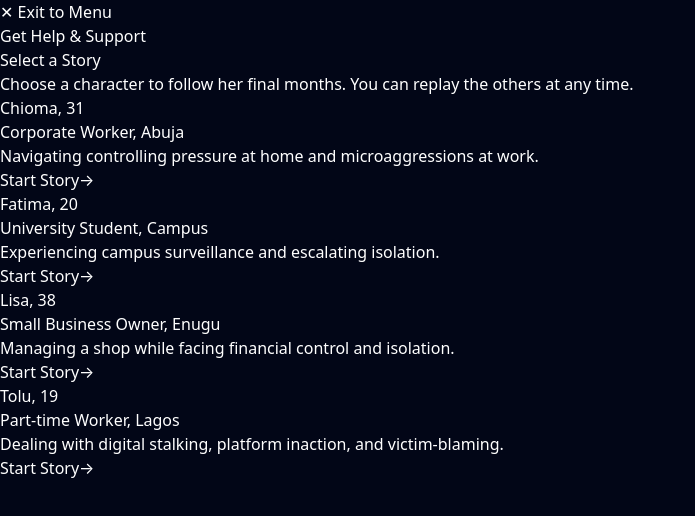
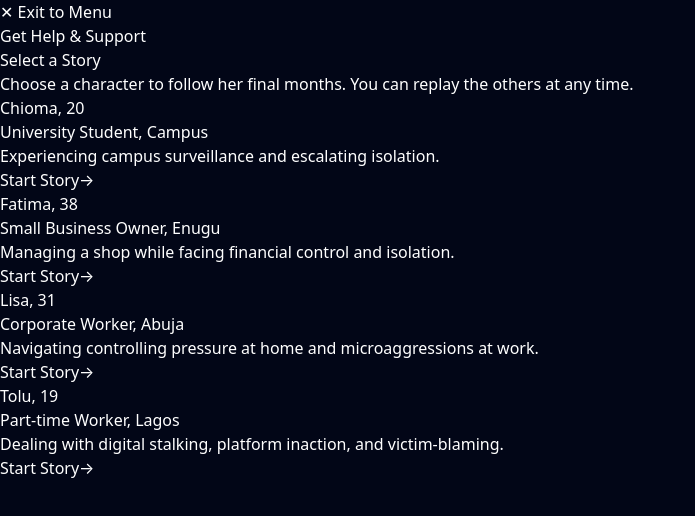
Before and after one commit to ChinenyeOguadinma/femicide-awareness, a Next.js app: page /choose in a window 1280 px wide. Shown: the top 516 px of the page, without its empty margins (0-695 px from the left). Built offline with nearby package versions, Linux system fonts and the light colour scheme.

Commit message:
Update page.tsx

```diff
--- a/app/choose/page.tsx
+++ b/app/choose/page.tsx
@@ -1,9 +1,10 @@
 'use client';
 import Link from 'next/link';
 import { useGameStore } from '@/store/useGameStore';
+import { CharacterId } from '@/types/story';
 
 interface CharacterOption {
-  id: 'fatima' | 'chioma' | 'lisa' | 'tolu';
+  id: CharacterId;
   name: string;
   age: number;
   setting: string;
@@ -14,23 +15,23 @@ const characters: CharacterOption[] = [
   {
     id: 'chioma',
     name: 'Chioma',
-    age: 31,
-    setting: 'Corporate Worker, Abuja',
-    blurb: 'Navigating controlling pressure at home and microaggressions at work.',
-  },
-  {
-    id: 'fatima',
-    name: 'Fatima',
     age: 20,
     setting: 'University Student, Campus',
     blurb: 'Experiencing campus surveillance and escalating isolation.',
   },
   {
-    id: 'lisa',
-    name: 'Lisa',
+    id: 'fatima',
+    name: 'Fatima',
     age: 38,
     setting: 'Small Business Owner, Enugu',
     blurb: 'Managing a shop while facing financial control and isolation.',
+  },
+  {
+    id: 'lisa',
+    name: 'Lisa',
+    age: 31,
+    setting: 'Corporate Worker, Abuja',
+    blurb: 'Navigating controlling pressure at home and microaggressions at work.',
   },
   {
     id: 'tolu',
```
